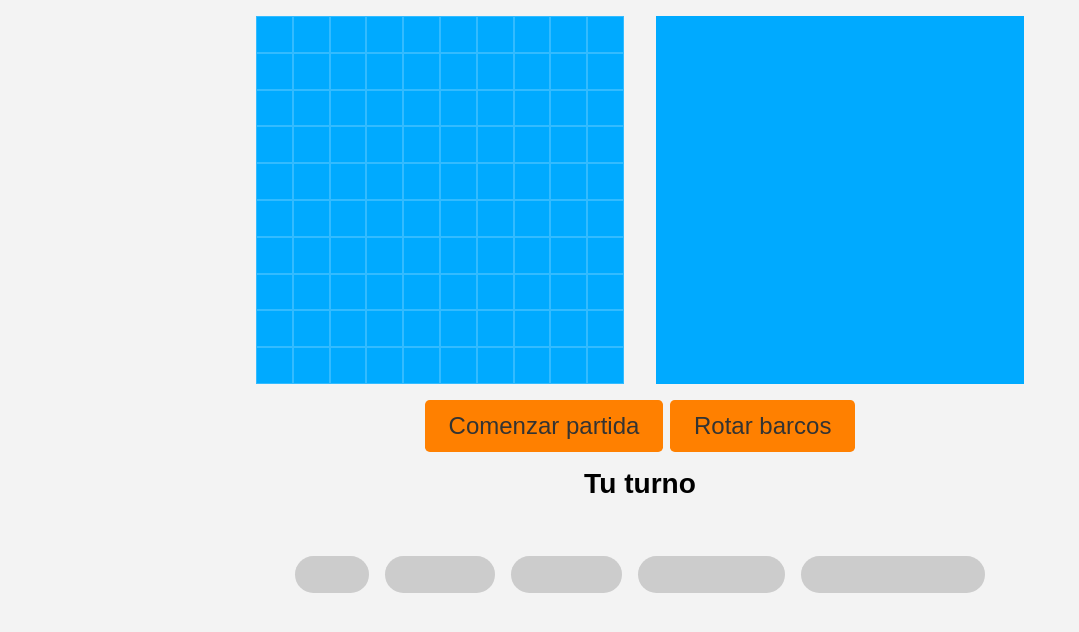
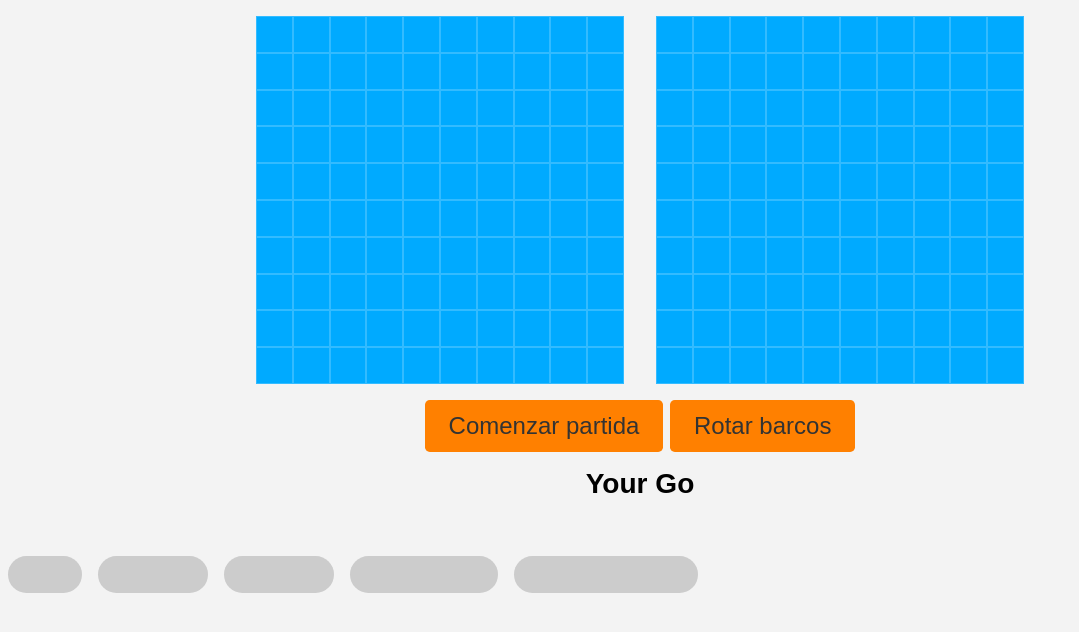
Before and after one commit to Anthonyah131/BarcosMultijugador, a website: page public/singleplayer.html in a window 1280 px wide. Shown: the whole page, without its empty margins (0-1079 px from the left). Drawn offline with Linux system fonts and the light colour scheme.

Commit message:
Corrigiendo SinglePlayer

```diff
--- a/public/cliente.js
+++ b/public/cliente.js
@@ -180,7 +180,11 @@ document.addEventListener('DOMContentLoaded', () => {
         for (let i = 0; i < width * width; i++) {
             const square = document.createElement('div')
             square.dataset.id = i
-            grid.appendChild(square)
+            if (grid !== null) {
+                grid.appendChild(square)
+            } else {
+                console.log(grid)
+            }
             squares.push(square)
         }
     }
@@ -249,7 +253,7 @@ document.addEventListener('DOMContentLoaded', () => {
     function dragStart() {
     draggedShip = this
     draggedShipLength = this.children.length
-    console.log(draggedShipLength)
+    //console.log(draggedShipLength)
     }
 
     function dragOver(e) {
--- a/public/singleplayer.html
+++ b/public/singleplayer.html
@@ -14,7 +14,7 @@
 <body>
     <div class="container">
         <div class="battleship-grid grid-user"></div>
-        <div class="battleship-grid grid-cpu"></div>
+        <div class="battleship-grid grid-computer"></div>
     </div>
 
     <div class="container hidden-info">
@@ -22,11 +22,10 @@
             <button id="start" class="btn">Comenzar partida</button>
             <button id="rotate" class="btn">Rotar barcos</button>
         </div>
-        <h3 id="turno" class="info-text">Tu turno</h3>
+        <h3 id="whose-go" class="info-text">Your Go</h3>
         <h3 id="info" class="info-text"></h3>
     </div>
 
-    <div class="container">
     <div class="grid-display">
       <div class="ship destroyer-container" draggable="true">
         <div id="destroyer-0"></div>
@@ -56,7 +55,6 @@
         <div id="carrier-4"></div>
       </div>
     </div>
-    </div>
 
 </body>
 </html>
```
Lines whose indentation alone changed are shown as unchanged.
